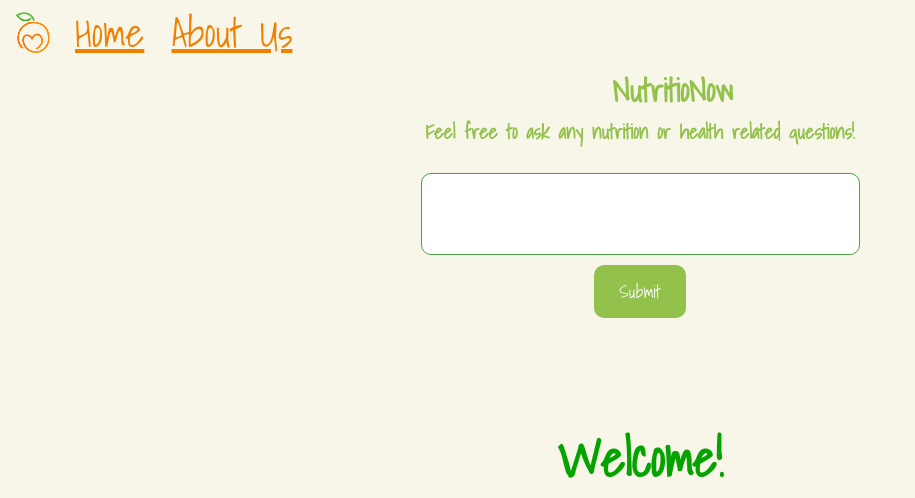
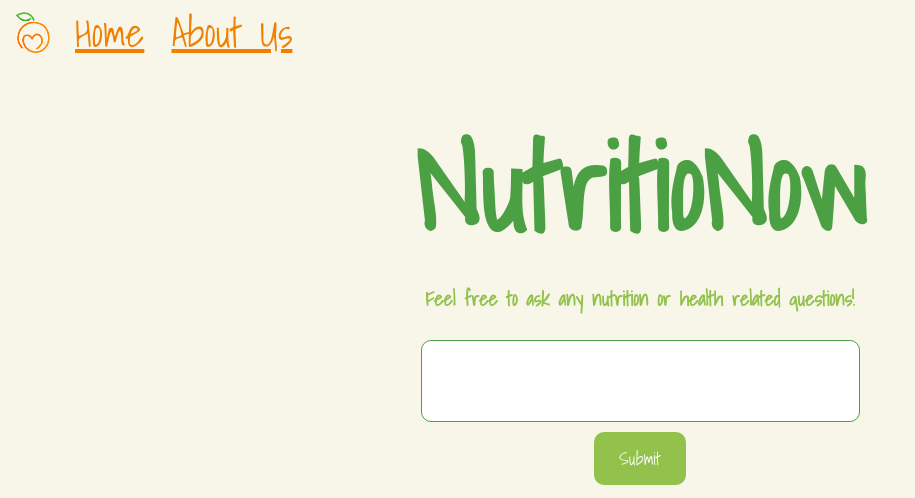
Before and after one commit to LiljaKiiski/nutritionow-website, a Django app: page / in a window 1280 px wide. Shown: the top 498 px of the page, without its empty margins (0-915 px from the left). Run offline with Django 4.2, Linux system fonts and the light colour scheme.

```diff
--- a/nutritionapp/templates/index.html
+++ b/nutritionapp/templates/index.html
@@ -16,11 +16,9 @@
             <img class="logo" src="{% static 'images/logo_multi_color.png' %}">
         </div>
 
-        <div class="header">
+        <div id="info-head">
+            <br>
             <h1>NutritioNow</h1>
-        </div>
-
-        <div id="info-head">
             <h3>Feel free to ask any nutrition or health related questions!</h3>
         </div>
 
```
